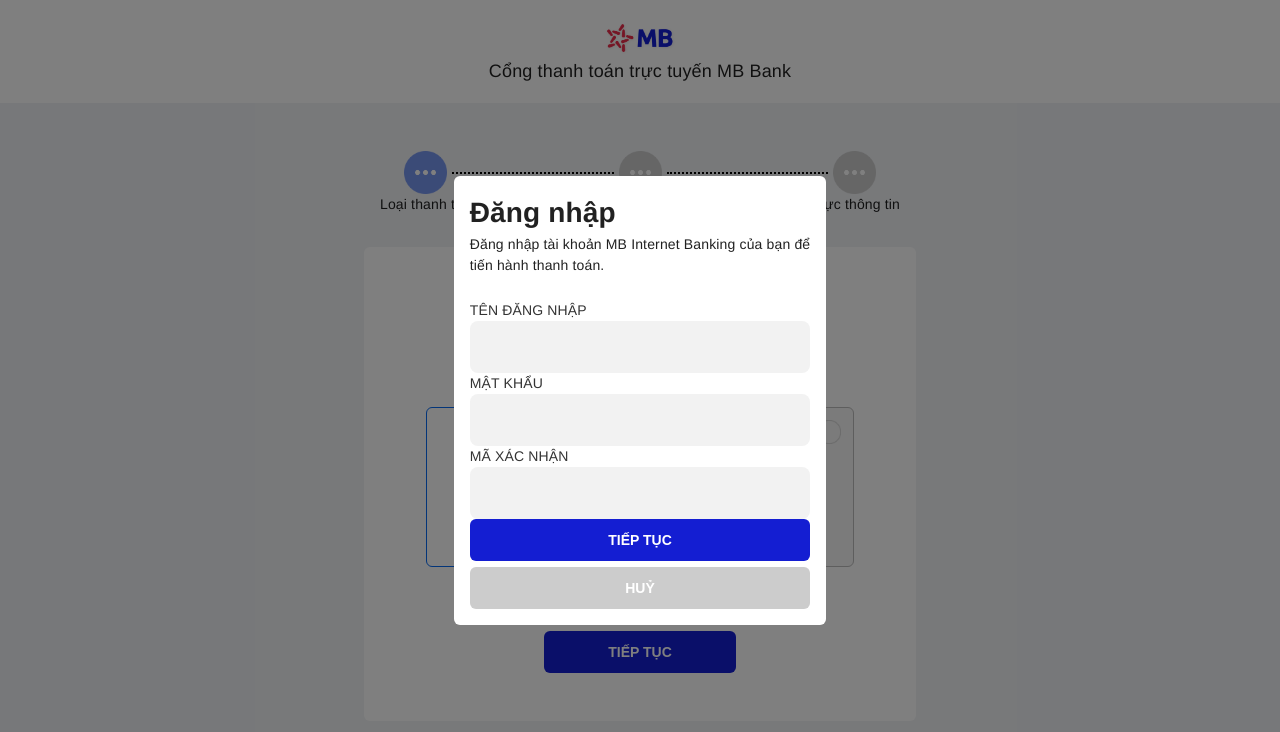
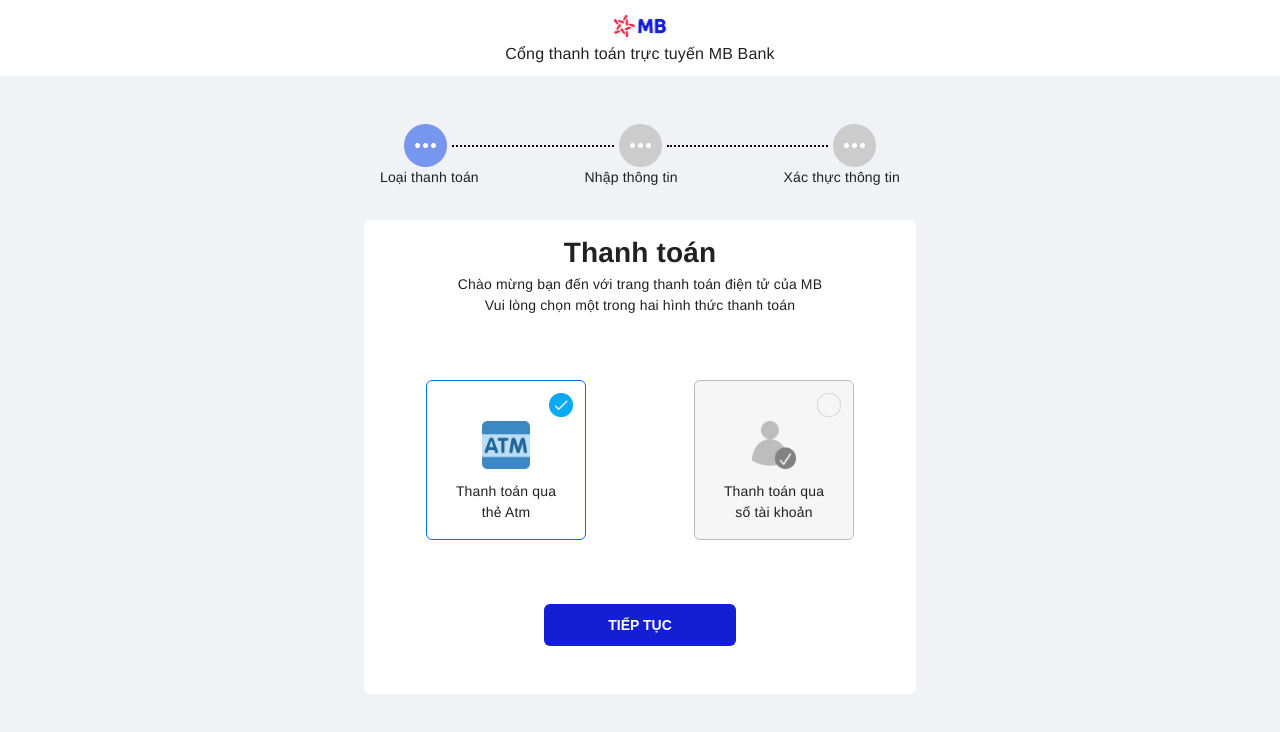
Before and after one commit to luulam/mbbank-pay, a React (Create React App) app: page / in a window 1280 px wide. Shown: the top 732 px of the page. Built offline with nearby package versions, Linux system fonts and the light colour scheme.

Commit message:
fix show modal login

```diff
--- a/src/components/common/input.style.js
+++ b/src/components/common/input.style.js
@@ -1,5 +1,6 @@
 import styled from "styled-components";
 import { colors } from "theme";
+import { spacing } from "theme/index";
 
 const Styles = styled.div`
   display:flex;
@@ -9,10 +10,10 @@
     border-radius: 8px;
     background: #f2f2f2;
     border-width: 0px;
-    height: 52px;
+    height: 48px;
     align-items:center;
-    padding-left: 12px;
-    padding-right: 12px;
+    padding-left: ${spacing[2]};
+    padding-right: ${spacing[2]};
   }
 
   .err {
--- a/src/components/modal/modal-signin.js
+++ b/src/components/modal/modal-signin.js
@@ -18,7 +18,7 @@
 import Backdrop from "@material-ui/core/Backdrop";
 
 const ModalSignIn = ({ children, onDone, ...restProps }, ref) => {
-  const [open, setOpen] = useState(true);
+  const [open, setOpen] = useState(false);
 
   const handleClose = () => {};
   useImperativeHandle(ref, () => ({
@@ -58,7 +58,7 @@
           <Input></Input>
         </CtnInput>
         <ButtonNext>TIẾP TỤC</ButtonNext>
-        <ButtonBack>HUỶ</ButtonBack>
+        <ButtonBack onClick={() => setOpen(false)}>HUỶ</ButtonBack>
       </Card>
     </ContainerModal>
   );
--- a/src/containers/home/component/header-bar.style.js
+++ b/src/containers/home/component/header-bar.style.js
@@ -5,15 +5,16 @@
   display: flex;
   flex-direction: column;
   background: white;
-  height: 103px;
+  height: 76px;
   width: 100%;
   align-items: center;
   justify-content: center;
 
   img {
-    height: 40px;
+    height: 32px;
   }
   span {
-    font-size: ${fonts.size[5]};
+    font-size: ${fonts.size[4]};
+    font-weight: 500
   }
 `;
--- a/src/containers/home/index.js
+++ b/src/containers/home/index.js
@@ -21,10 +21,15 @@
 const HomeContainer = () => {
   const classes = useStyles();
   const modalOtp = useRef();
+  const modalSignin = useRef();
   const [curentTab, setCurentTab] = useState(0);
   const [typePay, setTypePay] = useState(0);
 
   const _onNextStep = (curent) => {
+    if (curent === 0 && typePay === 1) {
+      modalSignin.current.show();
+      return;
+    }
     if (curent === 2) {
       console.log("modalOtp", modalOtp);
       modalOtp.current.show();
@@ -62,7 +67,7 @@
         </TabCommon>
 
         <ModalOtp ref={modalOtp} onDone={onDoneOtp} />
-        <ModalSignIn/>
+        <ModalSignIn ref={modalSignin} />
       </Container>
     </>
   );
```
